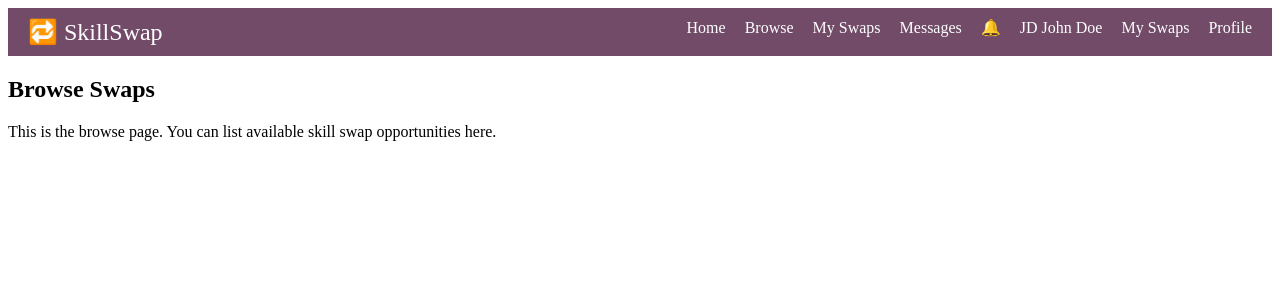
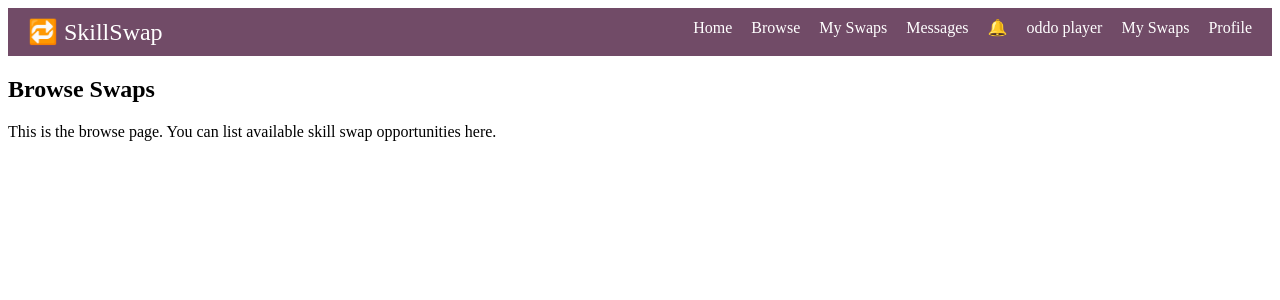
Before and after one commit to vanshbhanushali/SkillSwap, a Django app: page /browse/ in a window 1280 px wide. Shown: the top 300 px of the page. Run offline with Django 5.2, Linux system fonts and the light colour scheme.

Commit message:
Update base.html

```diff
--- a/skillsite/skills/templates/skills/base.html
+++ b/skillsite/skills/templates/skills/base.html
@@ -43,7 +43,7 @@
       <a href="{% url 'my_swaps' %}">My Swaps</a>
       <a href="{% url 'messages' %}">Messages</a>
       <span class="notif-icon">🔔</span>
-      <span class="user-profile">JD John Doe</span>
+      <span class="user-profile">oddo player</span>
       <a href="{% url 'my_swaps' %}">My Swaps</a>
 <a href="{% url 'profile' %}">Profile</a>
 
```
